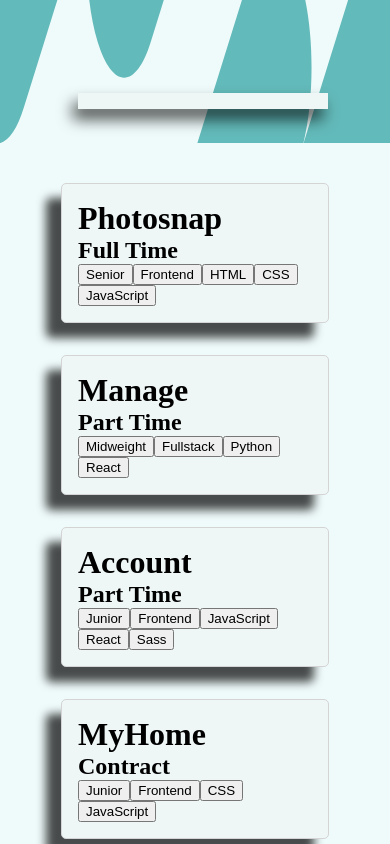
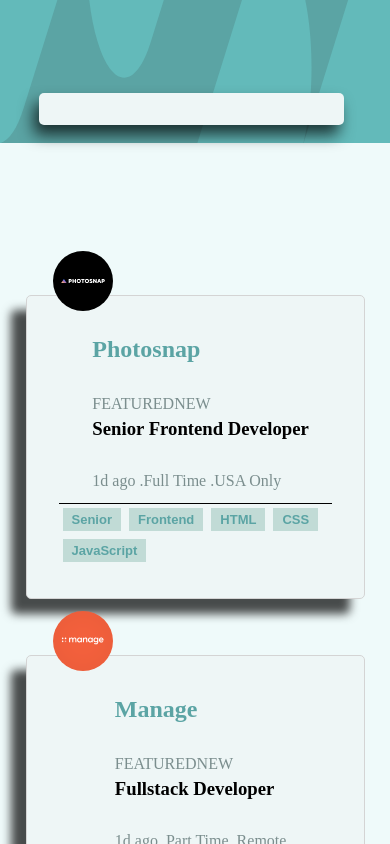
Before and after one commit to CARLOS-ORTIZ-2099/listing-jobs-filter, a React (Vite) app: page / in a window 390 px wide. Shown: the top 844 px of the page. Built offline with nearby package versions, Linux system fonts and the light colour scheme.

Commit message:
se modifico el readme y se implemento estilos movile para el proyecto

```diff
--- a/src/components/Jobs.jsx
+++ b/src/components/Jobs.jsx
@@ -6,18 +6,36 @@
 
     <div className='jobs-container'>
         {
-            jobs.map(({id,company, contract, languages,tools,level,role}) => (
-                <div className='job'key={id}>
-                    <h1>{company}</h1>
-                    <h2>{contract}</h2>
-                    <button onClick={() => jobSelect(level)}>{level}</button>
-                    <button onClick={() => jobSelect(role)}> {role}</button>
-                    {
-                    languages.concat(tools).map((ele, index) => (
-                            <button onClick={() => jobSelect(ele)} key={index}>{ele}</button>
-                    ))
-                    }
+            jobs.map((job) => (
+
+                <div className='job'key={job.id}>
+                    <div className="child1">
+                        <div>
+                             <img src={job.logo} alt="" />
+                        </div>
+                        <div>
+                            <h2>{job.company}</h2>
+                            <span>{job.featured? 'FEATURED ':''}</span>
+                            <span>{job.new? ' NEW':''}</span>
+                            <h3>{job.position}</h3>
+                            <span>{job.postedAt} . </span>
+                            <span>{job.contract} . </span>
+                            <span>{job.location}</span>
+                        </div>
+                    </div>
+
+                   <div className="child2">
+                        <button onClick={() => jobSelect(job.level)}>{job.level}</button>
+                        <button onClick={() => jobSelect(job.role)}> {job.role}</button>
+                        {
+                        job.languages.concat(job.tools).map((ele, index) => (
+                                <button onClick={() => jobSelect(ele)} key={index}>{ele}</button>
+                        ))
+                        }
+                   </div>
+
                 </div>
+
             ))
         }
     </div>
--- a/src/pages/JobHome.jsx
+++ b/src/pages/JobHome.jsx
@@ -61,13 +61,10 @@
         })
 
     setJobs(arrayAuxiliar)
-
-
 }
 
   return (
         <div className='listing-job-filter-container'>
-
             <Categories categorie={categorie} deleteJob={deleteJob} deleteFilter={deleteFilter}/>
 
             <Jobs jobs={jobs} jobSelect={jobSelect}/>
--- a/src/pages/job-home.css
+++ b/src/pages/job-home.css
@@ -61,6 +61,7 @@
    background-size: 100% 100%;
    background-position: center center;
    position: relative;
+   background-color: var(--primary-color);
 }
 
 .filtro{
@@ -74,7 +75,7 @@
     justify-content: space-around;
     padding: .5rem;
     background-color: var(--tertiary-color);
-
+    border-radius: 5px;
     box-shadow: -5px 10px 15px rgba(0, 0, 0, .7);
 }
 
@@ -134,4 +135,118 @@
     border-radius: 5px;
     box-shadow: -15px 15px 10px rgba(0, 0, 0, .7);
     padding: 1rem;
+    /* border: solid red; */
+    display: flex;
+    align-items: center;
+    justify-content: space-between;
 }
+
+.child1 {
+   /*  border:  solid cyan 1px; */
+    display: flex;
+    padding: .5rem;
+    gap: .7rem;
+}
+.child1 span {
+    color: var(--auxiliar-color);
+}
+
+.child1 h2{
+    color: var(--primary-color);
+    font-weight: bold;
+}
+
+.child2{
+    /* border: solid green 1px; */
+
+}
+
+
+.child2 button {
+    margin-left: 10px;
+    border: solid transparent;
+    color: var(--primary-color);
+    font-weight: bold;
+    background-color: rgb(193, 219, 214);
+    transition: all ease-in-out .5s ;
+    font-size: small;
+
+}
+
+.child2 button:hover {
+    cursor: pointer;
+    background-color: var(--primary-color);
+    color: var(--secondary-color);
+    transition: .5s;
+}
+
+
+
+@media screen and (min-width:700px) and (max-width:1000px) {
+
+    .job{
+        width: 80%;
+
+    }
+    .child2 button {
+        margin-left: 10px;
+        margin-top: 10px;
+
+    }
+
+}
+
+@media screen and (max-width:500px) {
+
+    .job{
+        padding: 2rem;
+        /* border: solid red; */
+        display: flex;
+        flex-direction: column;
+        align-items: center;
+        justify-content: space-between;
+        width: 70%;
+        position: relative;
+        margin-bottom: 1.5rem;
+    }
+
+    .child1 span{
+        margin-top: 2rem;
+        display: inline-block;
+        margin: 2rem 0px 5px;
+    }
+
+    .child2{
+        border-top: solid black 1px;
+    }
+
+    .child2 button{
+        margin: 4px;
+    }
+    .job img{
+        position: absolute;
+        top: -15%;
+        left: 8%;
+        width: 60px;
+
+    }
+    .jobs-container{
+        margin-top: 7rem;
+       /*  border: solid red 2px; */
+    }
+
+    .filtro{
+        /* background-color: yellow; */
+        width: 70%;
+        padding: 1rem;
+        left: 10%;
+
+    }
+
+    .filtro div,button{
+        margin: 7px;
+
+    }
+
+
+}
```
Also changed, not shown: 1 other file (tests, documents, lock files or other folders).
